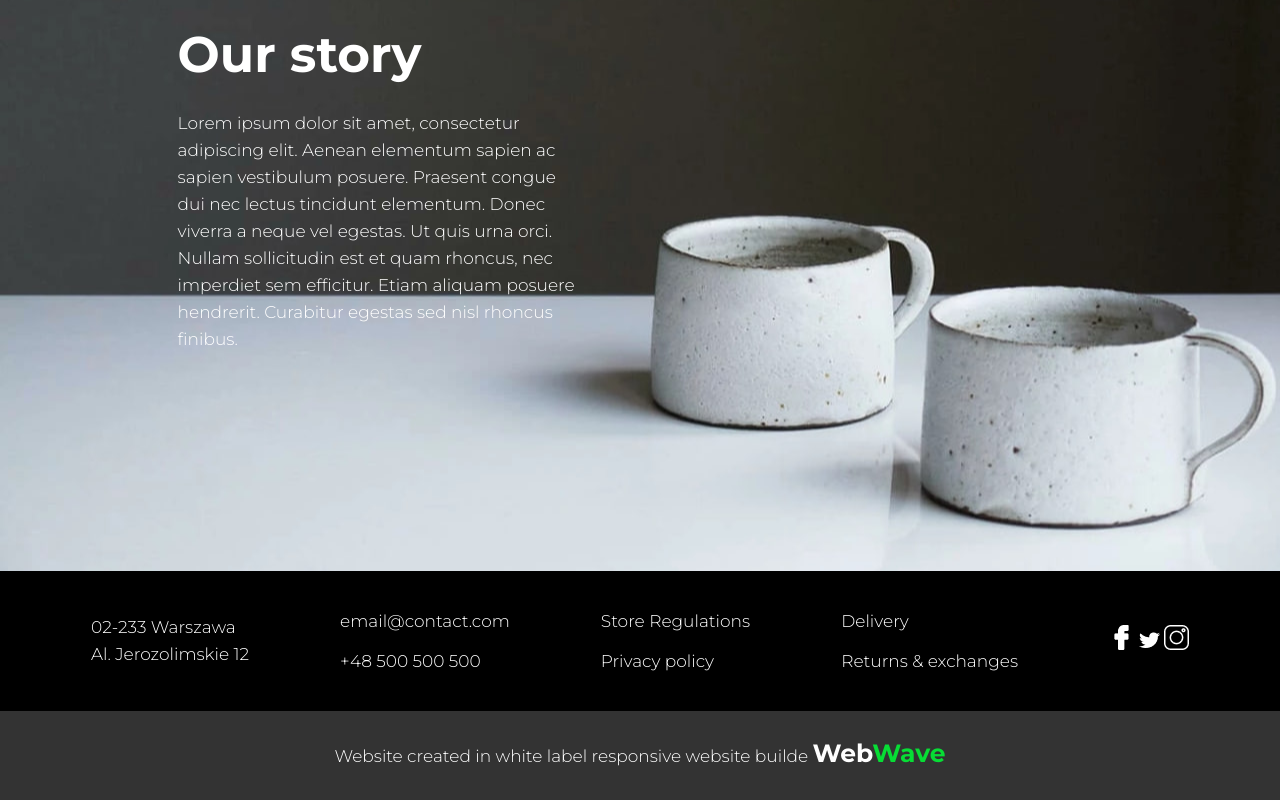
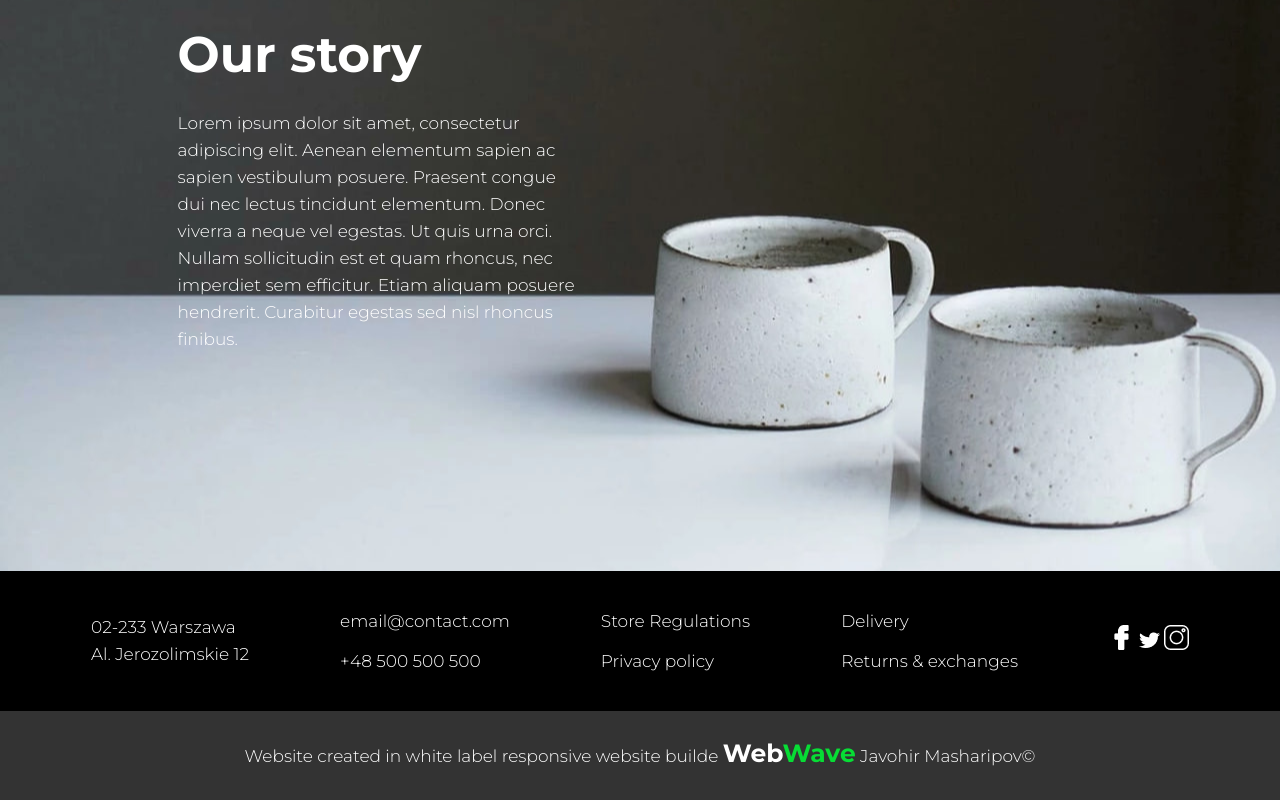
Before and after one commit to Javohirrrrrrrrrrrrrrrrrrrrrrrrrrrr/Ceramic-studio, a plain HTML site: page index.html in a window 1280 px wide. Shown: the part 5619-6419 px from the top of the page. Drawn offline with Linux system fonts and the light colour scheme; files whose address does not match are found by name.

Commit message:
Update index.html

```diff
--- a/index.html
+++ b/index.html
@@ -221,7 +221,7 @@
   </div>
 
   <div class="end">
-    <p>Website created in white label responsive website builde <span><a href="">Web</a><a class="a" href="">Wave</a></span></p>
+    <p>Website created in white label responsive website builde <span><a href="">Web</a><a class="a" href="">Wave</a></span> Javohir Masharipov&copy;</p>
   </div>
 
 </body>
```
